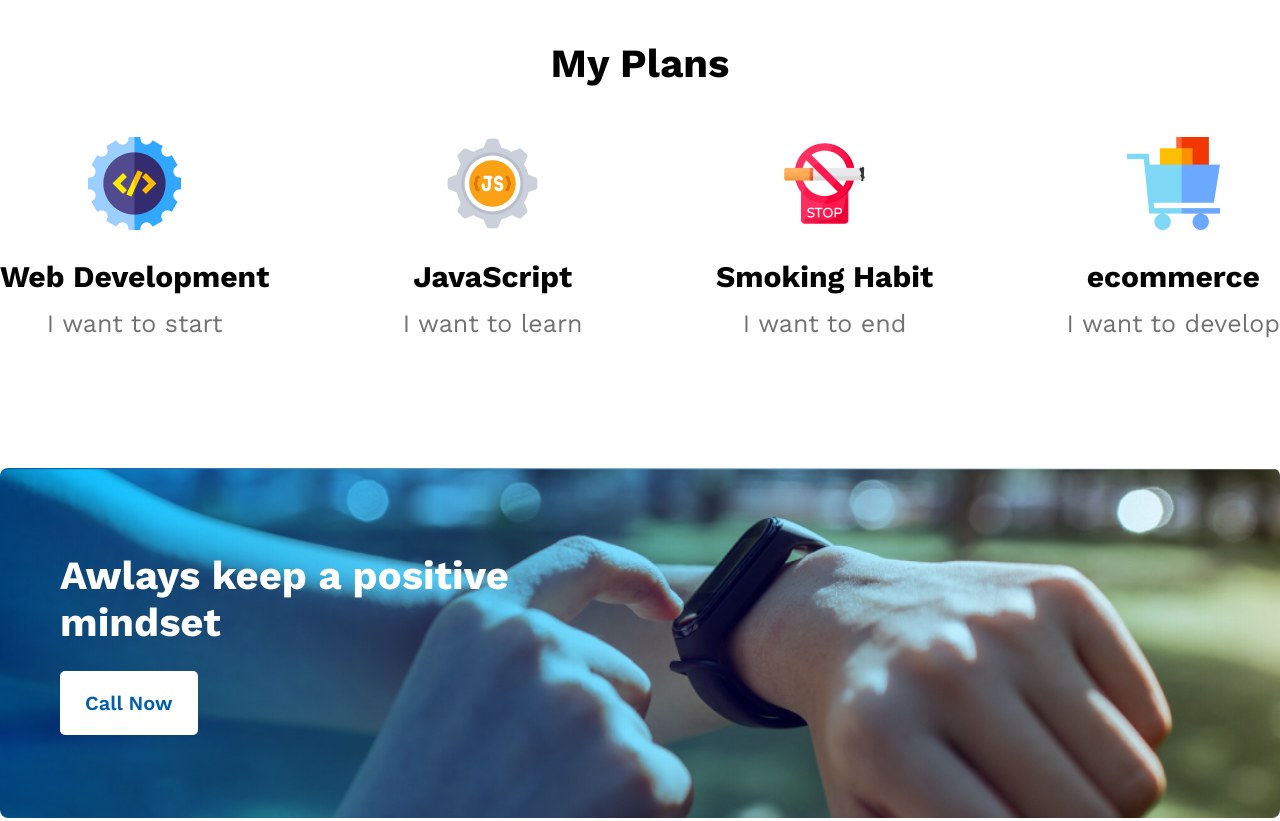
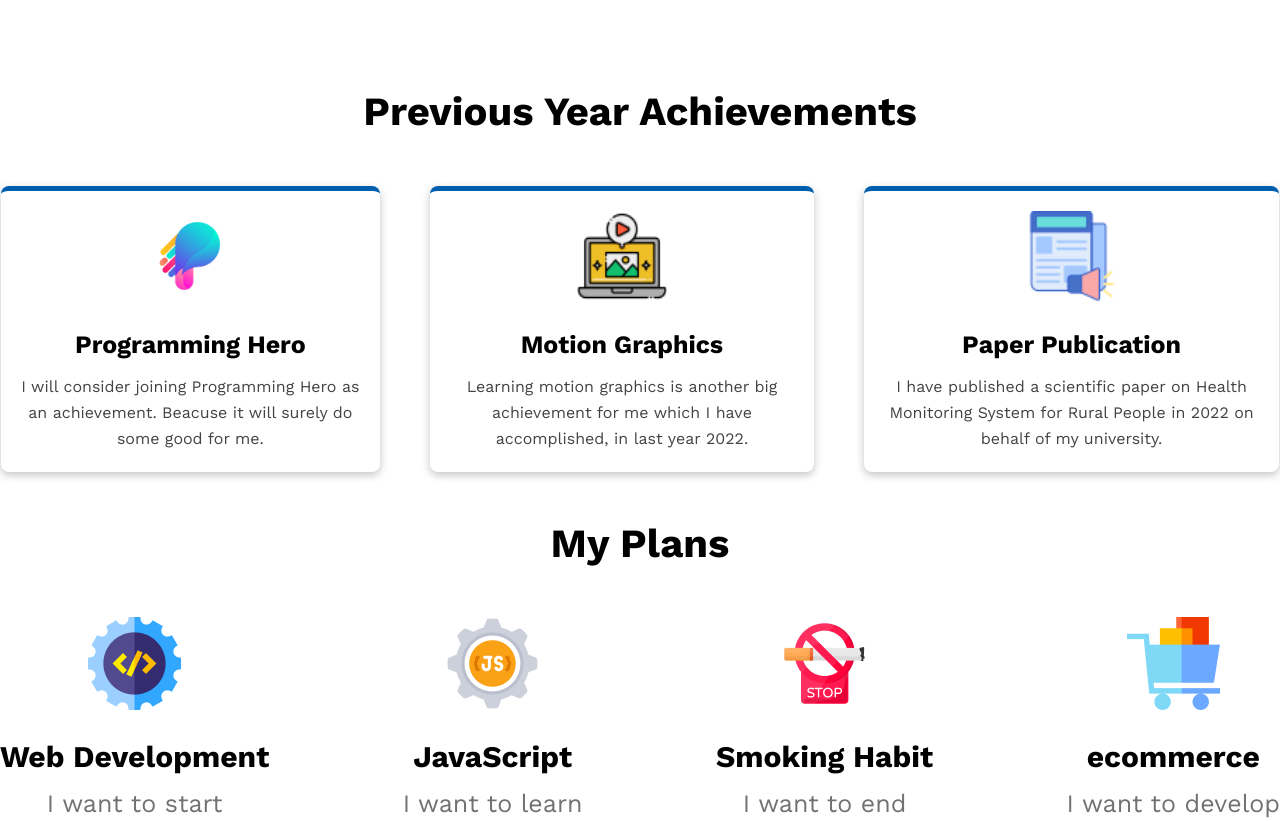
Before and after one commit to mahabubhasan097/PH-Assignment1, a plain HTML site: page index.html in a window 1280 px wide. Shown: the part 1560-2381 px from the top of the page. Drawn offline with nearby package versions, Linux system fonts and the light colour scheme.

Commit message:
final commit

```diff
--- a/css/style.css
+++ b/css/style.css
@@ -111,6 +111,48 @@
 
 /* Failure Section End */
 
+/* Achievement Section Start */
+.achievement{
+    min-height: 60vh;
+    display: flex;
+    justify-content: center;
+    align-items: center;
+    text-align: center;
+}
+.achievement-container{
+    width: 1300px;
+}
+.achievement-content{
+    display: flex;
+    padding: 1px;
+    justify-content: center;
+    align-items: center;
+    gap:50px
+}
+.single-achievement{
+    border: 5px solid #005FAC;
+    border-radius: 8px;
+    border-bottom:0 ;
+    border-left:0 ;
+    border-right: 0;
+    padding: 20px;
+    box-shadow: rgba(0, 0, 0, 0.24) 0px 3px 8px;
+}
+.single-achievement img{
+    width: 90px;
+    height: 90px;
+}
+.single-achievement h3{
+    font-weight: 700;
+    font-size: 25px;
+    margin: 25px 0 15px;
+}
+.single-achievement p{
+    line-height: 26px;
+    color: #444343;
+}
+/* Achievement Section End */
+
 /* Plan Section Start */
 .plan {
     min-height: 100vh;
@@ -123,7 +165,7 @@
     width: 1300px;
 }
 
-.plan-container h1 {
+.plan-container h1, .achievement-container h1 {
     font-weight: 700;
     font-size: 40px;
     line-height: 47px;
@@ -165,6 +207,7 @@
     justify-content: start;
     align-items: center;
     margin-top: 130px;
+    margin-bottom: 80px;
 }
 
 .positive-inner {
--- a/index.html
+++ b/index.html
@@ -49,6 +49,31 @@
         </div>
     </section>
     <!-- Failure Section End -->
+
+    <!-- Achievement Section Start -->
+    <section class="achievement">
+        <div class="achievement-container">
+            <h1>Previous Year Achievements</h1>
+            <div class="achievement-content">
+                <div class="single-achievement">
+                    <img src="images/ph.png" alt="programming hero logo">
+                    <h3>Programming Hero</h3>
+                    <p>I will consider joining Programming Hero as an achievement. Beacuse it will surely do some good for me.</p>
+                </div>
+                <div class="single-achievement">
+                    <img src="images/motion-graphic.png" alt="motion graphics image">
+                    <h3>Motion Graphics</h3>
+                    <p>Learning motion graphics is another big achievement for me which I have accomplished, in last year 2022.</p>
+                </div>
+                <div class="single-achievement">
+                    <img src="images/publication.png" alt="publication image">
+                    <h3>Paper Publication</h3>
+                    <p>I have published a scientific paper on Health Monitoring System for Rural People in 2022 on behalf of my university.</p>
+                </div>
+            </div>
+        </div>
+    </section>
+    <!-- Achievement Section End -->
 
     <!-- Plan Section Start -->
     <section class="plan">
```
Also changed, not shown: images/motion-graphic.png (added), images/ph.png (added), images/publication.png (added).
